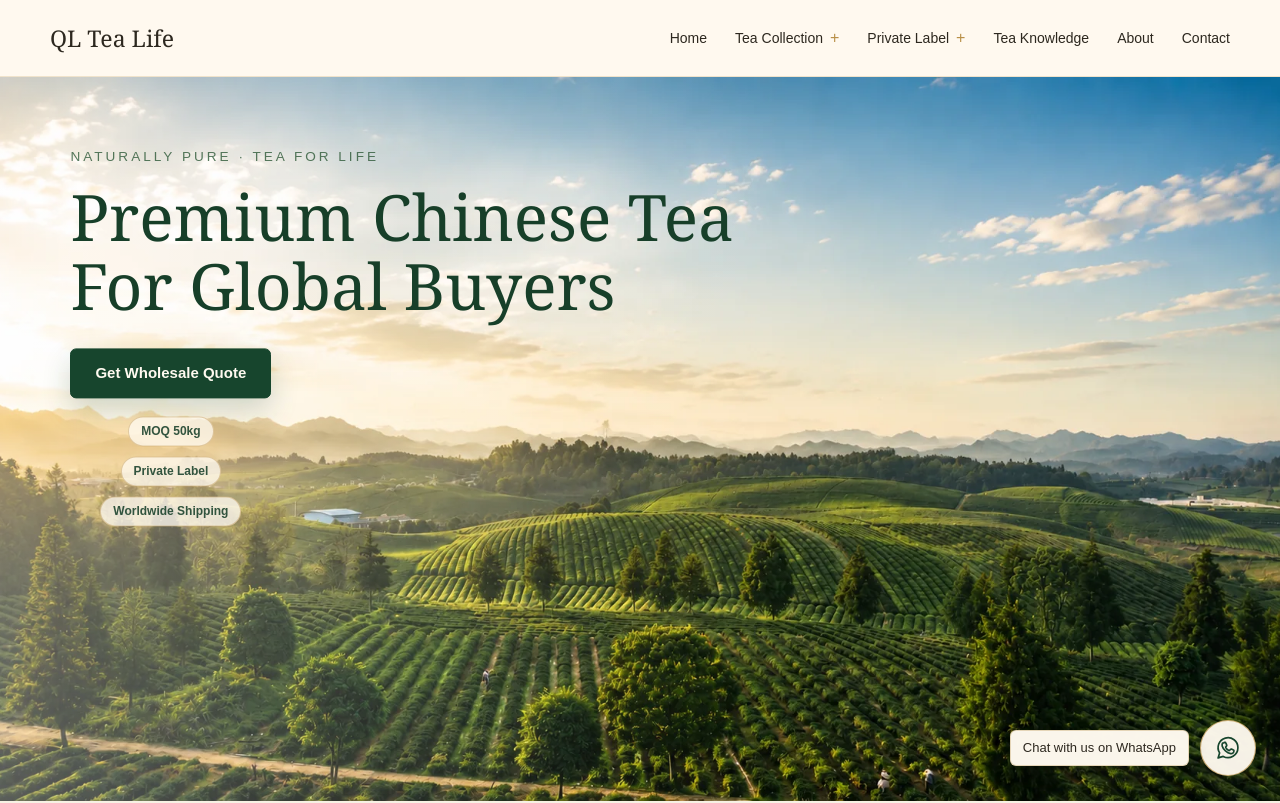
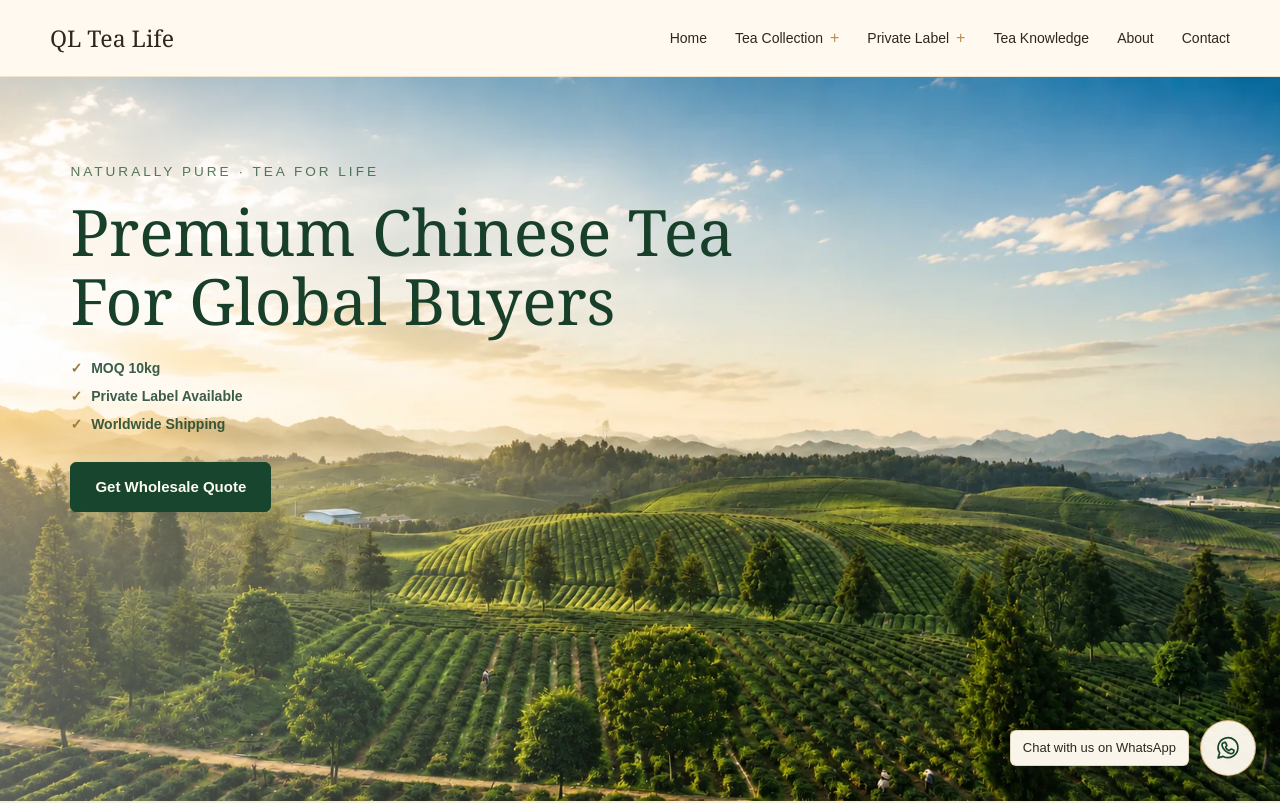
Before and after one commit to carol838/ql-tea-life, a React (Vite) app: page / in a window 1280 px wide. Shown: the top 803 px of the page. Built offline with nearby package versions, Linux system fonts and the light colour scheme.

Commit message:
Reorder Hero trust signals and CTA for improved conversion flow

```diff
--- a/src/pages/Home.css
+++ b/src/pages/Home.css
@@ -90,37 +90,25 @@
   outline-offset: 4px;
 }
 
-.home-hero__trust-signals {
-  display: flex;
-  flex-wrap: wrap;
+.home-hero__trust-signals--desktop {
+  display: grid;
   gap: 9px;
-  align-items: center;
-  margin-top: 16px;
+  justify-items: start;
+  margin-top: 24px;
+  color: rgba(23, 63, 41, 0.84);
+  font-size: 14px;
+  font-weight: 600;
+  line-height: 1.35;
 }
 
-.home-hero__trust-signals span {
-  display: inline-flex;
-  min-height: 30px;
-  align-items: center;
-  border: 1px solid rgba(185, 144, 72, 0.42);
-  border-radius: 999px;
-  padding: 6px 12px;
-  color: rgba(23, 63, 41, 0.88);
-  background: rgba(255, 250, 240, 0.78);
-  font-size: 12px;
-  font-weight: 600;
-  line-height: 1;
-  white-space: nowrap;
+.home-hero__trust-signals--desktop span::before {
+  margin-right: 9px;
+  color: #987b3f;
+  content: "\2713";
 }
 
-@media (min-width: 601px) {
-  .home-hero__trust-signals {
-    flex-direction: column;
-    justify-content: center;
-    width: 201px;
-    gap: 10px;
-    margin-top: 18px;
-  }
+.home-hero__trust-signals--mobile {
+  display: none;
 }
 
 .home-button,
@@ -544,16 +532,32 @@
     margin-top: 24px;
   }
 
-  .home-hero__trust-signals {
+  .home-hero__trust-signals--desktop {
+    display: none;
+  }
+
+  .home-hero__trust-signals--mobile {
+    display: flex;
+    flex-wrap: wrap;
     justify-content: center;
     width: min(100%, 340px);
     gap: 8px;
     margin-top: 14px;
   }
 
-  .home-hero__trust-signals span {
+  .home-hero__trust-signals--mobile span {
+    display: inline-flex;
+    min-height: 30px;
+    align-items: center;
+    border: 1px solid rgba(185, 144, 72, 0.42);
+    border-radius: 999px;
     padding: 6px 10px;
+    color: rgba(23, 63, 41, 0.88);
+    background: rgba(255, 250, 240, 0.78);
     font-size: 11px;
+    font-weight: 600;
+    line-height: 1;
+    white-space: nowrap;
   }
 
   .home-section {
--- a/src/pages/Home.tsx
+++ b/src/pages/Home.tsx
@@ -167,6 +167,14 @@ export default function Home() {
             <br />
             For Global Buyers
           </h1>
+          <div
+            className="home-hero__trust-signals--desktop"
+            aria-label="Wholesale service highlights"
+          >
+            <span>MOQ 10kg</span>
+            <span>Private Label Available</span>
+            <span>Worldwide Shipping</span>
+          </div>
           <a
             className="home-hero__cta"
             href="https://wa.me/8618767158838"
@@ -180,7 +188,10 @@ export default function Home() {
           >
             Get Wholesale Quote
           </a>
-          <div className="home-hero__trust-signals" aria-label="Wholesale service highlights">
+          <div
+            className="home-hero__trust-signals--mobile"
+            aria-label="Wholesale service highlights"
+          >
             <span>MOQ 50kg</span>
             <span>Private Label</span>
             <span>Worldwide Shipping</span>
```
